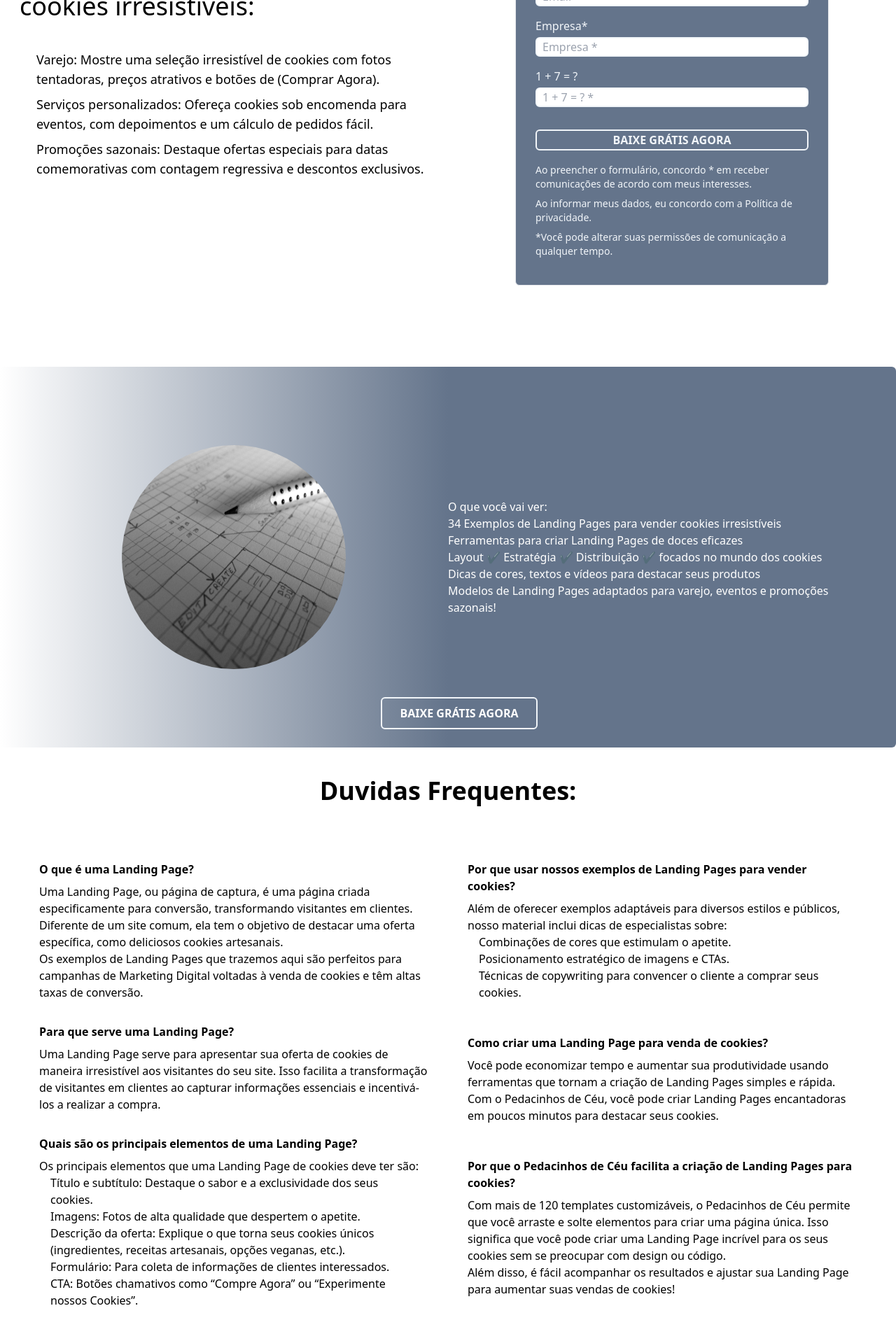
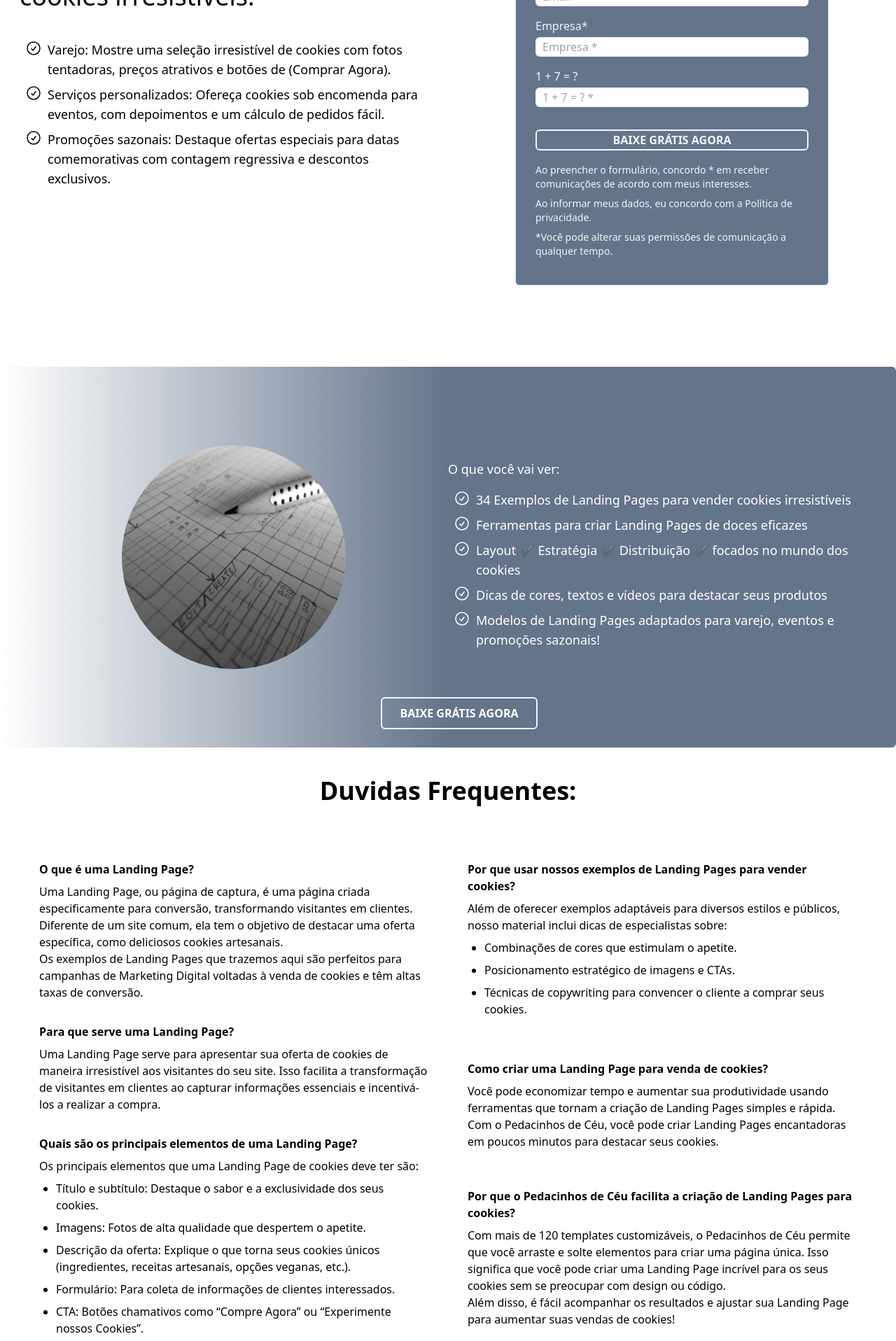
Before and after one commit to Ditechgit/Pedacinhos-de-ceu, a React (Vite) app: page / in a window 1280 px wide. Shown: the part 940-2856 px from the top of the page at 70% size. Built offline with nearby package versions, Linux system fonts and the light colour scheme.

Commit message:
Atualização - 9

```diff
--- a/src/App.jsx
+++ b/src/App.jsx
@@ -1,6 +1,8 @@
 import Cookie from "./components/Cookie";
 import Img1 from "./components/Img1";
 import Logo from "./components/Logo";
+import Check from "./components/Check";
+import Check1 from "./components/Check1";
 
 function App() {
   return (
@@ -47,7 +49,7 @@ function App() {
               finanças
             </p>
             <div className="grid justify-center mt-8 mb-16 p-7 ">
-              <button className="border-2 border-slate-100 rounded-md">
+              <button className="border-2 border-slate-100 rounded-md hover:bg-slate-400">
                 <a className="block p-2.5 my-2.5 font-bold" href="#">
                   Baixe Grátis o eBook
                 </a>
@@ -70,15 +72,18 @@ function App() {
               cookies irresistíveis:
             </h2>
             <ul className="mb-14 break-words mt-8">
-              <li className="mb-2 pl-6 text-lg">
+              <li className="flex mb-2 text-lg">
+                <Check />
                 Varejo: Mostre uma seleção irresistível de cookies com fotos
                 tentadoras, preços atrativos e botões de (Comprar Agora).
               </li>
-              <li className="mb-2 pl-6 text-lg">
+              <li className="flex mb-2 text-lg">
+                <Check />
                 Serviços personalizados: Ofereça cookies sob encomenda para
                 eventos, com depoimentos e um cálculo de pedidos fácil.
               </li>
-              <li className="mb-2 pl-6 text-lg">
+              <li className="flex mb-2 text-lg">
+                <Check />
                 Promoções sazonais: Destaque ofertas especiais para datas
                 comemorativas com contagem regressiva e descontos exclusivos.
               </li>
@@ -147,7 +152,7 @@ function App() {
                   </div>
                 </div>
                 <div className="grid font-bold ">
-                  <button className="mt-4 py-px px-2.5 border-2 border-slate-100 rounded-md">
+                  <button className="mt-4 py-px px-2.5 border-2 border-slate-100 rounded-md hover:bg-slate-400">
                     BAIXE GRÁTIS AGORA
                   </button>
                 </div>
@@ -177,21 +182,28 @@ function App() {
               <Img1 />
             </div>
             {/*Aqui fica a terceira parte depois do header*/}
-            <div className="my-0 mx-auto text-white">
-              <h4>O que você vai ver:</h4>
+            <div className="my-0 mx-auto text-white ">
+              <h4 className="mb-4 text-lg">O que você vai ver:</h4>
               <ul>
-                <li>
+                <li className="flex mb-2 text-lg ">
+                  <Check1 />
                   34 Exemplos de Landing Pages para vender cookies irresistíveis
                 </li>
-                <li>Ferramentas para criar Landing Pages de doces eficazes</li>
-                <li>
+                <li className="flex mb-2 text-lg">
+                  <Check1 />
+                  Ferramentas para criar Landing Pages de doces eficazes
+                </li>
+                <li className="flex mb-2 text-lg">
+                  <Check1 />
                   Layout ✔️ Estratégia ✔️ Distribuição ✔️ focados no mundo dos
                   cookies
                 </li>
-                <li>
+                <li className="flex mb-2 text-lg">
+                  <Check1 />
                   Dicas de cores, textos e vídeos para destacar seus produtos
                 </li>
-                <li>
+                <li className="flex mb-2 text-lg">
+                  <Check1 />
                   Modelos de Landing Pages adaptados para varejo, eventos e
                   promoções sazonais!
                 </li>
@@ -200,7 +212,7 @@ function App() {
           </div>
 
           <div className="grid font-bold justify-center -mt-32 mb-8">
-            <button className="mx-4 my-2 size-full py-px px-2.5 border-2 border-slate-100 rounded-md text-white ">
+            <button className="mx-4 my-2 size-full py-px px-2.5 border-2 border-slate-100 rounded-md text-white hover:bg-slate-400 ">
               BAIXE GRÁTIS AGORA
             </button>
           </div>
@@ -244,28 +256,28 @@ function App() {
                 <h5 className="font-bold mb-2">
                   Quais são os principais elementos de uma Landing Page?
                 </h5>
-                <p>
+                <p className="mb-2">
                   Os principais elementos que uma Landing Page de cookies deve
                   ter são:
                 </p>
-                <ul className="px-4">
-                  <li>
+                <ul className="px-6">
+                  <li className="list-disc mb-2">
                     Título e subtítulo: Destaque o sabor e a exclusividade dos
                     seus cookies.
                   </li>
-                  <li>
+                  <li className="list-disc mb-2">
                     Imagens: Fotos de alta qualidade que despertem o apetite.
                   </li>
-                  <li>
+                  <li className="list-disc mb-2">
                     Descrição da oferta: Explique o que torna seus cookies
                     únicos (ingredientes, receitas artesanais, opções veganas,
                     etc.).
                   </li>
-                  <li>
+                  <li className="list-disc mb-2">
                     Formulário: Para coleta de informações de clientes
                     interessados.
                   </li>
-                  <li>
+                  <li className="list-disc mb-2">
                     CTA: Botões chamativos como “Compre Agora” ou “Experimente
                     nossos Cookies”.
                   </li>
@@ -279,14 +291,14 @@ function App() {
                   Por que usar nossos exemplos de Landing Pages para vender
                   cookies?
                 </h5>
-                <p>
+                <p className="mb-2">
                   Além de oferecer exemplos adaptáveis para diversos estilos e
                   públicos, nosso material inclui dicas de especialistas sobre:
                 </p>
-                <ul className="px-4">
-                  <li>Combinações de cores que estimulam o apetite.</li>
-                  <li>Posicionamento estratégico de imagens e CTAs.</li>
-                  <li>
+                <ul className="px-6">
+                  <li className="list-disc mb-2">Combinações de cores que estimulam o apetite.</li>
+                  <li className="list-disc mb-2">Posicionamento estratégico de imagens e CTAs.</li>
+                  <li className="list-disc mb-2">
                     Técnicas de copywriting para convencer o cliente a comprar
                     seus cookies.
                   </li>
@@ -325,10 +337,10 @@ function App() {
             </div>
           </div>
           <div className="grid font-bold justify-center mt-10 mb-8">
-              <button className="mx-4 my-2 size-full py-px px-2.5 border-2 border-slate-500 rounded-md text-black ">
-                BAIXE GRÁTIS AGORA
-              </button>
-            </div>
+            <button className="mx-4 my-2 size-full py-px px-2.5 border-2 border-slate-500 rounded-md text-black hover:bg-slate-400 hover:text-slate-100">
+              BAIXE GRÁTIS AGORA
+            </button>
+          </div>
         </section>
       </main>
       <footer className="flex justify-center p-7 bg-slate-500 text-white">
--- /dev/null
+++ b/src/components/Check.jsx
@@ -0,0 +1,9 @@
+import check from "../assets/check.svg";
+
+function Check() {
+  return (
+      <img src={check} alt="check list" className="size-6 mx-2"/>
+  );
+}
+
+export default Check;
--- /dev/null
+++ b/src/components/Check1.jsx
@@ -0,0 +1,9 @@
+import check1 from "../assets/check1.svg";
+
+function Check1() {
+  return (
+      <img src={check1} alt="check list" className="size-6 mx-2 "/>
+  );
+}
+
+export default Check1;
--- a/src/components/Logo.jsx
+++ b/src/components/Logo.jsx
@@ -2,7 +2,7 @@ import logo from "../assets/pedacinhos-de-ceu.svg";
 
 function Logo() {
   return (
-      <img src={logo} alt="" className="size-20"/>
+      <img src={logo} alt="Logotype project" className="size-20"/>
   );
 }
 
```
Also changed, not shown: src/assets/check.svg (added), src/assets/check1.svg (added).
